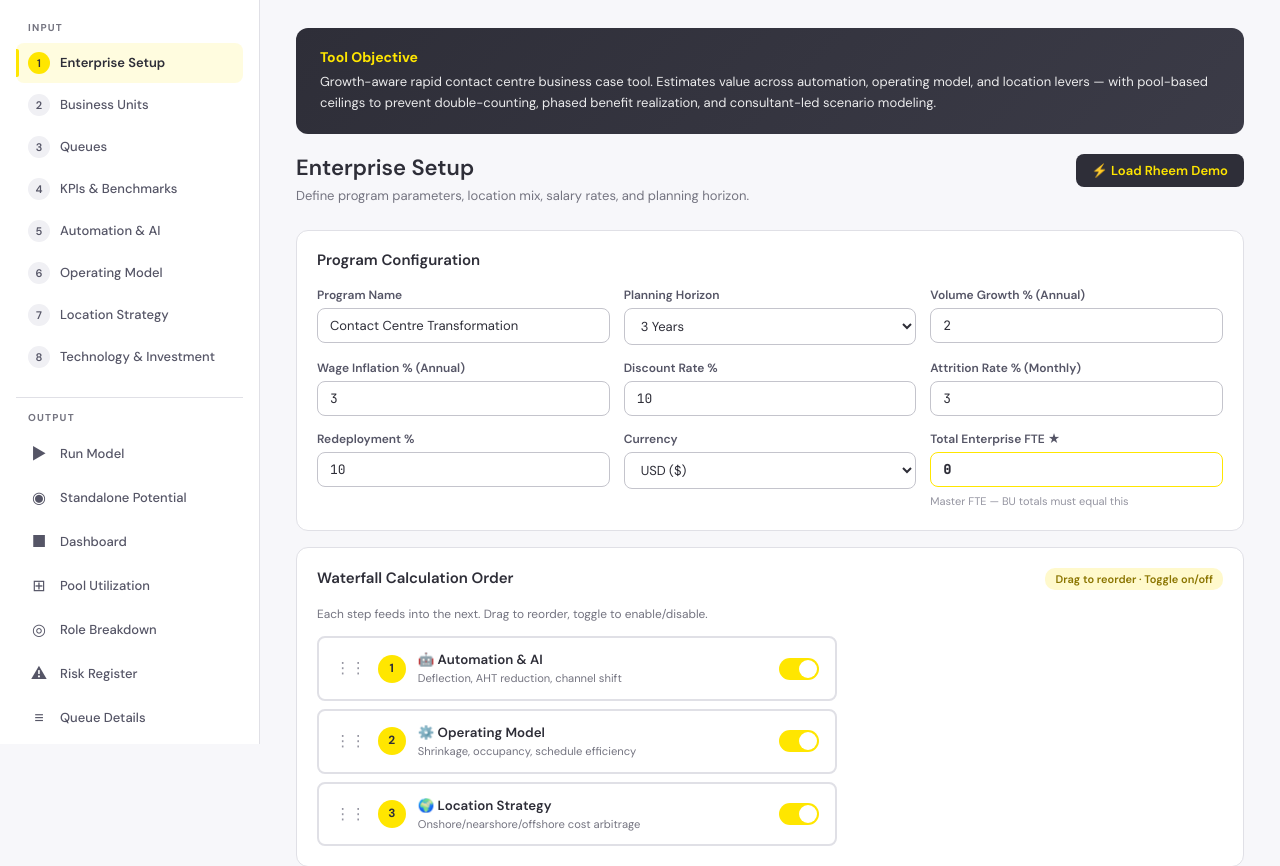
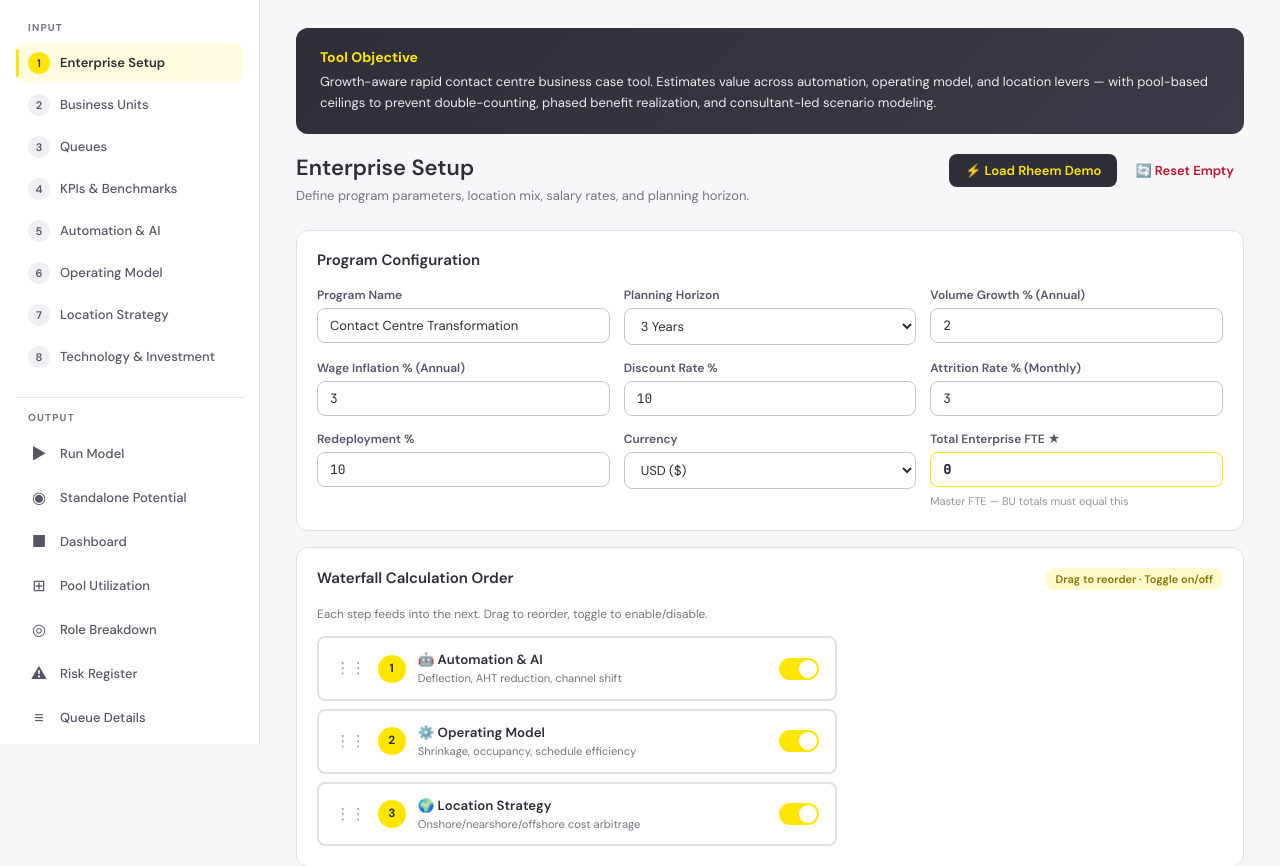
Before and after one commit to Sahil5717/Contact-Centre-rapid-assessmnet, a Flask app: page / in a window 1280 px wide. Shown: the part 56-922 px from the top of the page. Run offline with Flask 3, Linux system fonts and the light colour scheme; data that the repository does not hold is empty.

Commit message:
updated the chnages

```diff
--- a/app.py
+++ b/app.py
@@ -1864,6 +1864,12 @@ def del_tech(tid):
     e = _get_store()
     e['technology'] = [t for t in e.get('technology', []) if t['id'] != tid]
     return jsonify({'ok': True})
+
+@app.route('/api/reset', methods=['POST'])
+def reset_store():
+    """Reset all data to empty defaults."""
+    _store['enterprise'] = default_enterprise()
+    return jsonify({'ok': True, 'message': 'Reset to empty defaults'})
 
 @app.route('/api/demo/rheem', methods=['POST'])
 def load_rheem_demo():
--- a/templates/index.html
+++ b/templates/index.html
@@ -552,6 +552,7 @@ tbody td.mono{font-family:var(--font-mono);font-size:12px}
     <div><h1>Enterprise Setup</h1><p>Define program parameters, location mix, salary rates, and planning horizon.</p></div>
     <div class="actions">
       <button class="btn btn-primary" onclick="loadRheemDemo()" style="background:var(--ey-dark);color:var(--ey-yellow)">⚡ Load Rheem Demo</button>
+      <button class="btn btn-ghost" onclick="resetToEmpty()" style="color:var(--ey-red);border-color:var(--ey-red)">🔄 Reset Empty</button>
     </div>
   </div>
 
@@ -1113,6 +1114,16 @@ function goPage(id){
 }
 
 /* ═══ DEMO DATA ═══ */
+async function resetToEmpty(){
+  if(!confirm('Reset all data to empty? This will clear everything.')) return;
+  try {
+    await fetch(API+'/api/reset', {method:'POST'});
+    toast('Reset to empty defaults');
+    await init();
+    goPage('enterprise');
+  } catch(e){ toast('Error: '+e.message,'error'); }
+}
+
 async function loadRheemDemo(){
   if(!confirm('Load Rheem Manufacturing case study? This will replace all current data.')) return;
   try {
```
Also changed, not shown: index.html (+11 -0 lines).
